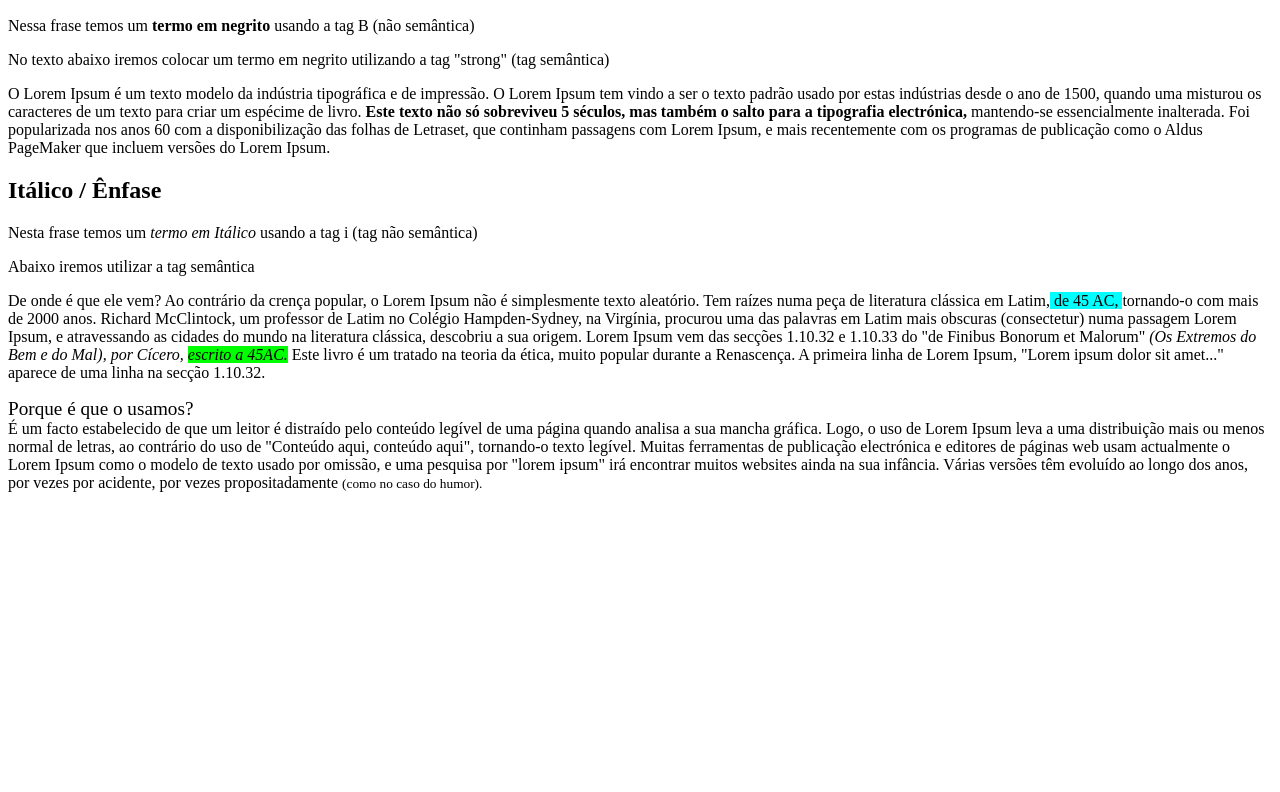
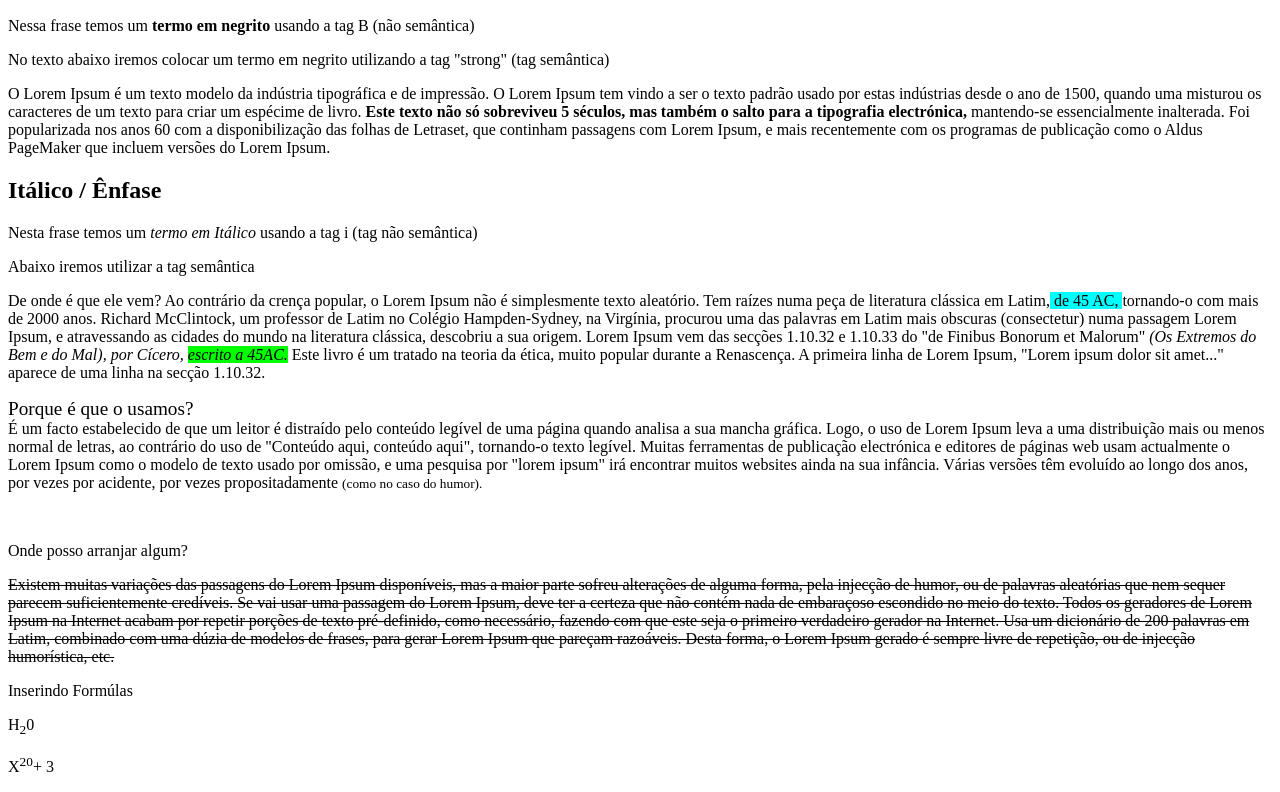
Before and after one commit to LuanPCastroDev/Html_Css_Curso_Em_Video, a plain HTML site: page Aula8/Index.html in a window 1280 px wide. Shown: the part 110-902 px from the top of the page. Before the commit the page ends 800 px from the top, so only its background shows below. Drawn offline with Linux system fonts and the light colour scheme.

Commit message:
Utilizando tag's, <sub>, <sup>, <del>
Signed-off-by: Luan <castro.luanjfmg@gmail.com>

```diff
--- a/Aula8/Index.html
+++ b/Aula8/Index.html
@@ -38,6 +38,14 @@
         <p> <big>    Porque é que o usamos? </big> <br>
 
             É um facto estabelecido de que um leitor é distraído pelo conteúdo legível de uma página quando analisa a sua mancha gráfica. Logo, o uso de Lorem Ipsum leva a uma distribuição mais ou menos normal de letras, ao contrário do uso de "Conteúdo aqui, conteúdo aqui", tornando-o texto legível. Muitas ferramentas de publicação electrónica e editores de páginas web usam actualmente o Lorem Ipsum como o modelo de texto usado por omissão, e uma pesquisa por "lorem ipsum" irá encontrar muitos websites ainda na sua infância. Várias versões têm evoluído ao longo dos anos, por vezes por acidente, por vezes propositadamente <small> (como no caso do humor). </small></p>
+            <br>
+            <p> Onde posso arranjar algum? </p>
+
+            <p> <del> Existem muitas variações das passagens do Lorem Ipsum disponíveis, mas a maior parte sofreu alterações de alguma forma, pela injecção de humor, ou de palavras aleatórias que nem sequer parecem suficientemente credíveis. Se vai usar uma passagem do Lorem Ipsum, deve ter a certeza que não contém nada de embaraçoso escondido no meio do texto. Todos os geradores de Lorem Ipsum na Internet acabam por repetir porções de texto pré-definido, como necessário, fazendo com que este seja o primeiro verdadeiro gerador na Internet. Usa um dicionário de 200 palavras em Latim, combinado com uma dúzia de modelos de frases, para gerar Lorem Ipsum que pareçam razoáveis. Desta forma, o Lorem Ipsum gerado é sempre livre de repetição, ou de injecção humorística, etc. </del> </p>
+
+            <p> Inserindo Formúlas </p>
+            <p> H<sub>2</sub>0 </p>
+            <p> X<sup>20</sup>+ 3 </p>
 
 </body>
 </html>
```
